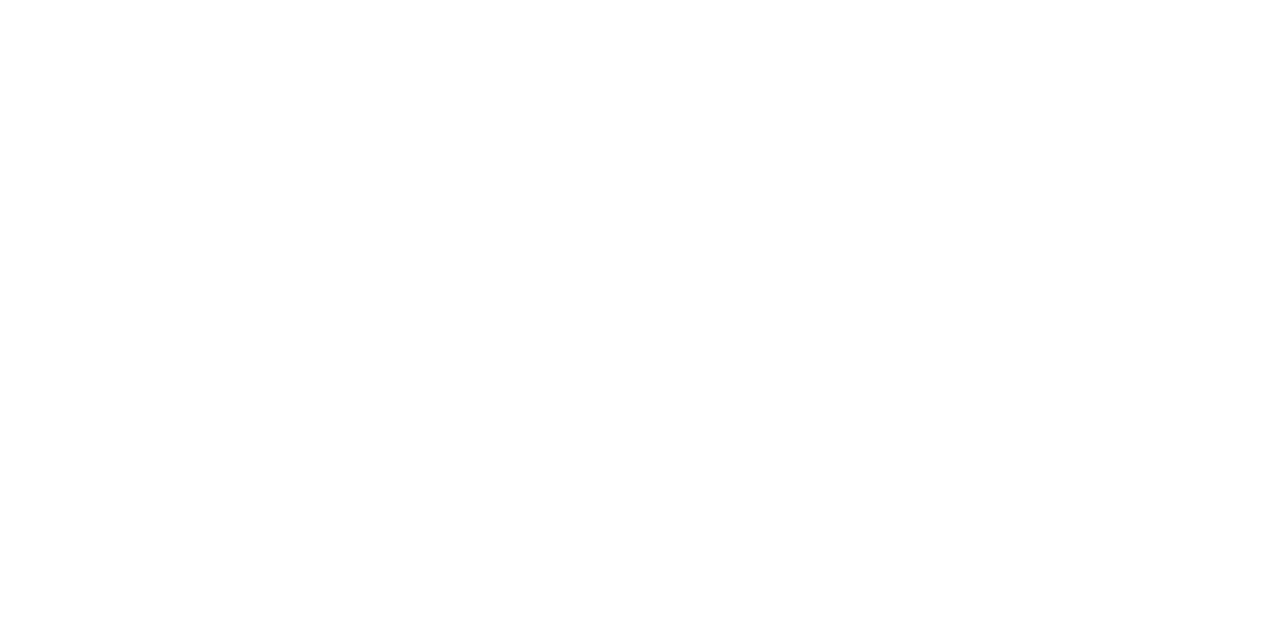
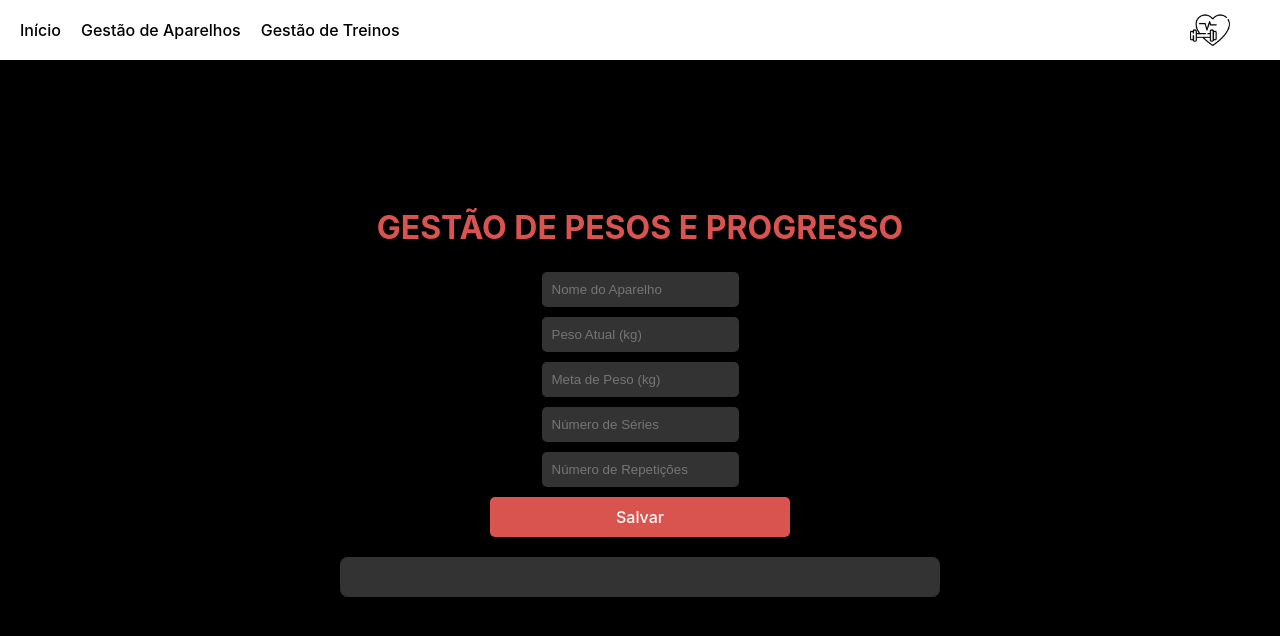
Before and after one commit to Kaylaineasb/webII, a React (Vite) app in the folder my-app/: page /gestaoPesos in a window 1280 px wide. Before the commit this address had no page. Shown: the top 636 px of the page. Built offline with nearby package versions, Linux system fonts and the light colour scheme.

Commit message:
adding weight management screen

```diff
--- a/my-app/src/App.jsx
+++ b/my-app/src/App.jsx
@@ -4,6 +4,7 @@
 import Cadastro from './pags/Cadastro/Cadastro';
 import Login from './pags/Login/Login'
 import Teste from './pags/Teste/Teste';
+import GestaoPesosProgresso from './pags/GestaoPesos/GestaoPesosProgresso';
 
 
 
@@ -15,6 +16,7 @@
       <Route path="/" element={<Login />} />
       <Route path="/cadastro" element={<Cadastro />} />
       <Route path='/teste' element={<Teste></Teste>}></Route>
+      <Route path='/gestaoPesos' element={<GestaoPesosProgresso></GestaoPesosProgresso>}></Route>
     </Routes>
   </Router>
   )
--- /dev/null
+++ b/my-app/src/pags/GestaoPesos/GestaoPesosProgresso.jsx
@@ -0,0 +1,92 @@
+import { useState } from "react";
+import {
+  Container,
+  Wrapper,
+  InputGroup,
+  Input,
+  Button,
+  ListaAparelhos,
+  Ul
+} from "./GestaoPesosStyle";
+import { Menu,
+    MenuLinks,
+    MenuLogo} from "../Teste/TesteStyle"
+import Logo from "../../assets/logo.jpeg";
+
+const GestaoPesosProgresso = () => {
+  const [aparelhos, setAparelhos] = useState([]);
+  const [registro, setRegistro] = useState({
+    aparelho: "",
+    pesoAtual: "",
+    metaPeso: "",
+    series: "",
+    repeticoes: ""
+  });
+
+  const adicionarRegistro = () => {
+    if (registro.aparelho && registro.pesoAtual && registro.metaPeso) {
+      setAparelhos([...aparelhos, registro]);
+      setRegistro({ aparelho: "", pesoAtual: "", metaPeso: "", series: "", repeticoes: "" });
+    }
+  };
+
+  return (
+    <Container>
+      <Menu>
+        <MenuLinks>
+          <a href="#">Início</a>
+          <a href="#">Gestão de Aparelhos</a>
+          <a href="#">Gestão de Treinos</a>
+        </MenuLinks>
+        <MenuLogo src={Logo} alt="Logo" />
+      </Menu>
+      <Wrapper>
+        <h2>Gestão de Pesos e Progresso</h2>
+        <InputGroup>
+          <Input
+            type="text"
+            placeholder="Nome do Aparelho"
+            value={registro.aparelho}
+            onChange={(e) => setRegistro({ ...registro, aparelho: e.target.value })}
+          />
+          <Input
+            type="number"
+            placeholder="Peso Atual (kg)"
+            value={registro.pesoAtual}
+            onChange={(e) => setRegistro({ ...registro, pesoAtual: e.target.value })}
+          />
+          <Input
+            type="number"
+            placeholder="Meta de Peso (kg)"
+            value={registro.metaPeso}
+            onChange={(e) => setRegistro({ ...registro, metaPeso: e.target.value })}
+          />
+          <Input
+            type="number"
+            placeholder="Número de Séries"
+            value={registro.series}
+            onChange={(e) => setRegistro({ ...registro, series: e.target.value })}
+          />
+          <Input
+            type="number"
+            placeholder="Número de Repetições"
+            value={registro.repeticoes}
+            onChange={(e) => setRegistro({ ...registro, repeticoes: e.target.value })}
+          />
+          <Button onClick={adicionarRegistro}>Salvar</Button>
+        </InputGroup>
+        <ListaAparelhos>
+          <Ul>
+            {aparelhos.map((item, index) => (
+              <li key={index}>
+                <strong>{item.aparelho}</strong>: {item.pesoAtual} kg → Meta: {item.metaPeso} kg ({item.series}x{item.repeticoes})
+              </li>
+            ))}
+          </Ul>
+        </ListaAparelhos>
+      </Wrapper>
+    </Container>
+  );
+};
+
+export default GestaoPesosProgresso;
--- /dev/null
+++ b/my-app/src/pags/GestaoPesos/GestaoPesosStyle.js
@@ -0,0 +1,123 @@
+import styled from "styled-components";
+
+export const Container = styled.div`
+  display: flex;
+  flex-direction: column;
+  height: 100vh;
+  align-items: center;
+  justify-content: center;
+  background: black;
+  color: white;
+  overflow: auto;
+
+  h2 {
+    margin-bottom: 20px;
+    color: #d9534f;
+    font-weight: bold;
+    text-transform: uppercase;
+    font-size: 32px;
+  }
+`;
+
+export const Wrapper = styled.div`
+  display: flex;
+  flex-direction: column;
+  justify-content: center;
+  align-items: center;
+  width: 100%;
+  max-width: 800px;
+`;
+
+export const FormGroup = styled.div`
+  display: flex;
+  flex-direction: column;
+  gap: 10px;
+  width: 100%;
+  max-width: 400px;
+  margin-bottom: 20px;
+`;
+
+export const Input = styled.input`
+  padding: 10px;
+  border-radius: 5px;
+  border: none;
+  background: #333;
+  color: white;
+`;
+
+export const Select = styled.select`
+  padding: 10px;
+  border-radius: 5px;
+  border: none;
+  background: #333;
+  color: white;
+`;
+
+export const Button = styled.button`
+  width: 100%;
+  padding: 10px;
+  background: #d9534f;
+  color: white;
+  border: none;
+  border-radius: 5px;
+  cursor: pointer;
+
+  &:hover {
+    background: #c9302c;
+  }
+`;
+
+export const Table = styled.table`
+  width: 100%;
+  max-width: 800px;
+  border-collapse: collapse;
+  margin-top: 20px;
+`;
+
+export const Th = styled.th`
+  background: #d9534f;
+  color: white;
+  padding: 10px;
+`;
+
+export const Td = styled.td`
+  padding: 10px;
+  border-bottom: 1px solid #444;
+  text-align: center;
+`;
+
+export const Row = styled.tr`
+  &:nth-child(even) {
+    background: #222;
+  }
+`;
+export const InputGroup = styled.div`
+  display: flex;
+  flex-direction: column;
+  gap: 10px;
+  width: 100%;
+  max-width: 300px;
+  justify-content: center;
+  align-items: center;
+`;
+export const ListaAparelhos = styled.div`
+  margin-top: 20px;
+  width: 100%;
+  max-width: 600px;
+  background-color: #333;
+  padding: 20px;
+  border-radius: 8px;
+  box-shadow: 0 4px 6px rgba(0, 0, 0, 0.3);
+`;
+
+export const Ul = styled.ul`
+  list-style: none;
+  padding: 0;
+`;
+
+export const Li = styled.li`
+  color: white;
+  margin: 10px 0;
+  font-size: 18px;
+  font-weight: bold;
+`;
```
Also changed, not shown: my-app/src/pags/GestaoAparelhos/GestaoAparelhos.js (deleted, +0 -70 lines), my-app/src/pags/GestaoAparelhos/GestaoAparelhos.jsx (deleted, +0 -57 lines), my-app/src/pags/Teste/Teste.jsx (+14 -1 lines).
